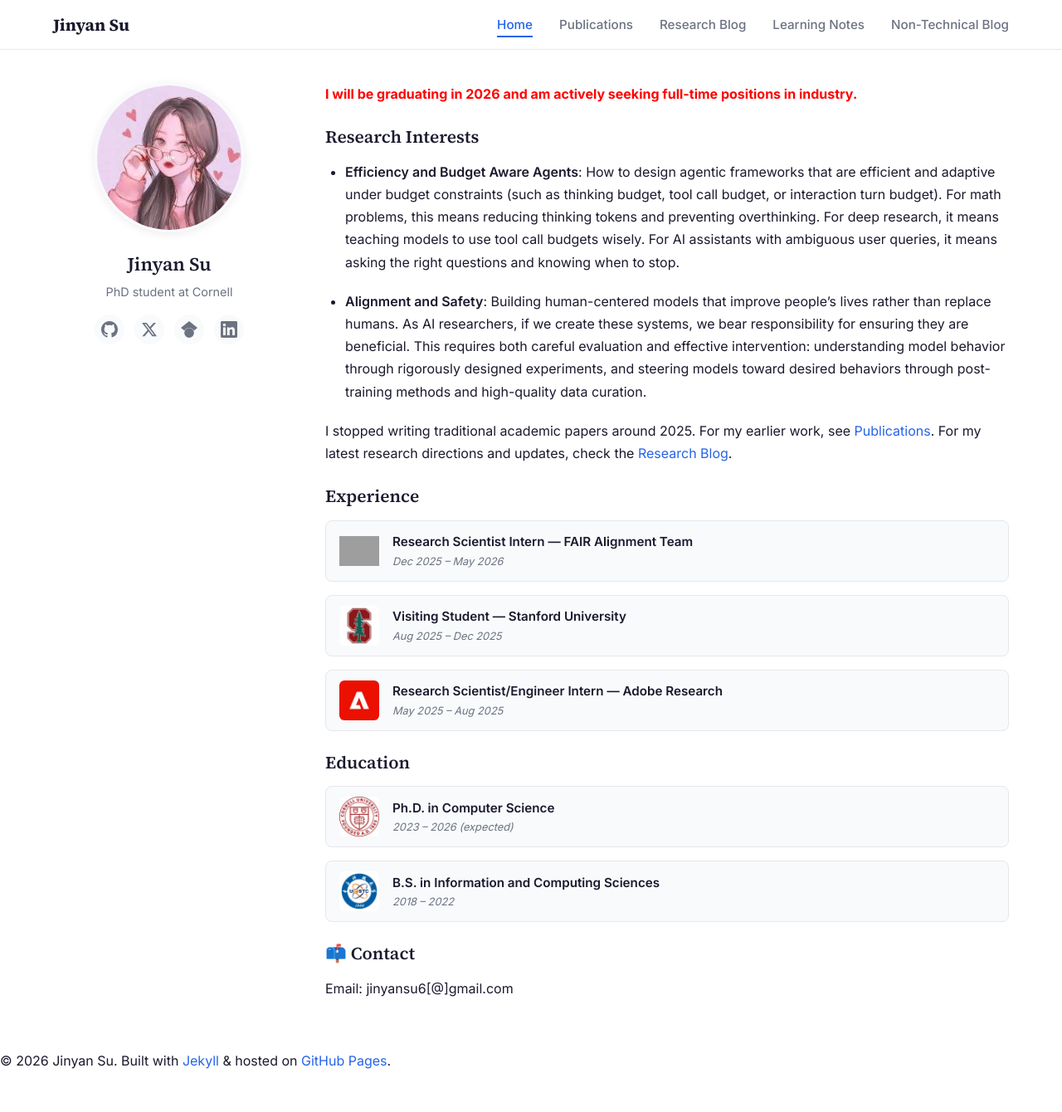
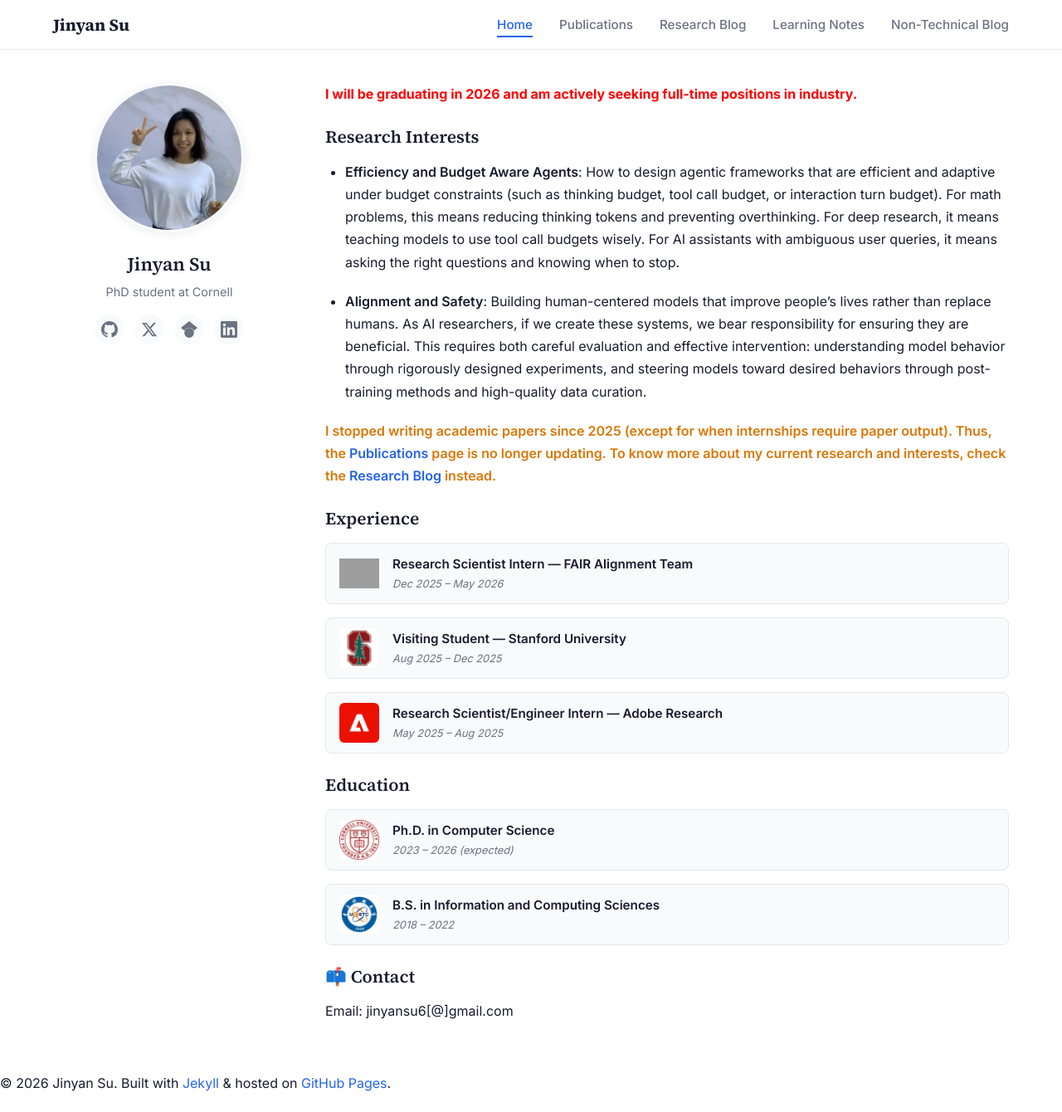
Before and after one commit to JinyanSu1/jinyansu1.github.io, a Jekyll site: the page built from index.md, in a window 1280 px wide and 1340 px high. Shown: the whole window at 83% size. Built offline with Jekyll 4.4.1, drawn with Linux system fonts in a browser that asks for light colours; grey boxes are pictures that could not be loaded.

Commit message:
Update avatar to photo.jpg, update 'no longer writing papers' notices with amber styling

```diff
--- a/_config.yml
+++ b/_config.yml
@@ -7,7 +7,7 @@ author:
   name: Jinyan Su
   email: jinyansu6@gmail.com
   bio: "PhD student at Cornell"
-  avatar: /img/avatar.jpg
+  avatar: /img/photo.jpg
 
 social:
   github: JinyanSu1
--- a/index.md
+++ b/index.md
@@ -12,7 +12,7 @@ permalink: /
 
 - **Alignment and Safety**: Building human-centered models that improve people's lives rather than replace humans. As AI researchers, if we create these systems, we bear responsibility for ensuring they are beneficial. This requires both careful evaluation and effective intervention: understanding model behavior through rigorously designed experiments, and steering models toward desired behaviors through post-training methods and high-quality data curation.
 
-I stopped writing traditional academic papers around 2025. For my earlier work, see [Publications](/publications/). For my latest research directions and updates, check the [Research Blog](/research-blog/).
+<p style="color:#d97706; font-weight:600;">I stopped writing academic papers since 2025 (except for when internships require paper output). Thus, the <a href="/publications/">Publications</a> page is no longer updating. To know more about my current research and interests, check the <a href="/research-blog/">Research Blog</a> instead.</p>
 
 ## Experience
 
```
Also changed, not shown: publications.md (+1 -1 lines).
